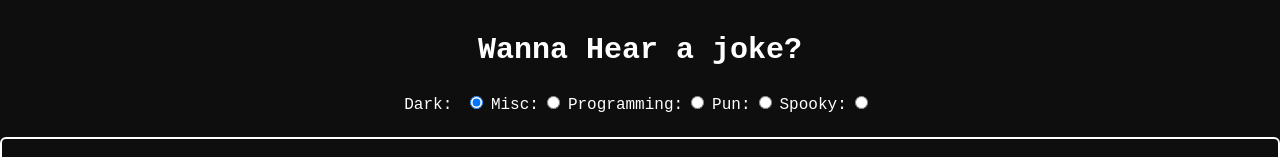
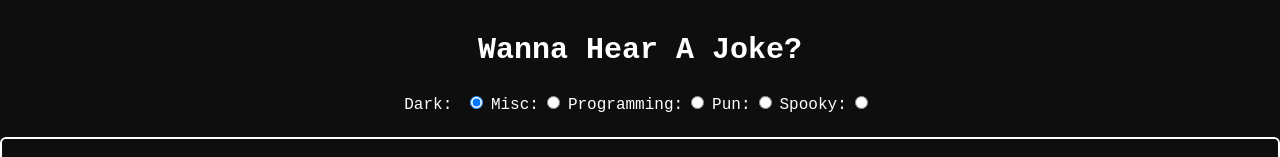
Before and after one commit to Killdroid2342/joke-app, a React (Create React App) app: page / in a window 1280 px wide. Shown: the top 157 px of the page. Built offline with nearby package versions, Linux system fonts and the light colour scheme.

Commit message:
final changes

```diff
--- a/src/App.js
+++ b/src/App.js
@@ -7,7 +7,7 @@ function App() {
   return (
     <React.Fragment>
       <h1 className='text-center text-3xl font-bold text-white mt-8'>
-        Wanna Hear a joke?
+        Wanna Hear A Joke?
       </h1>
       <Selector genre={genre} setGenre={setGenre} />
       <div>
```
